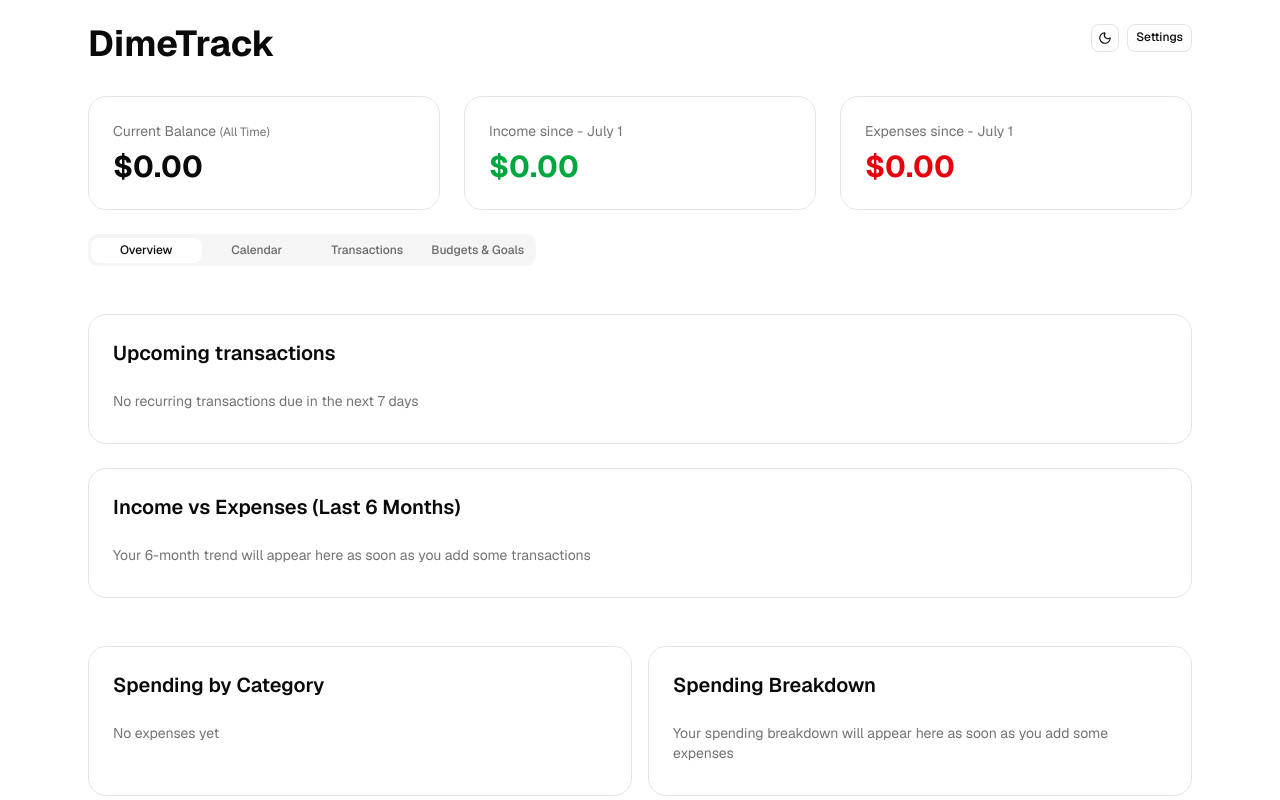
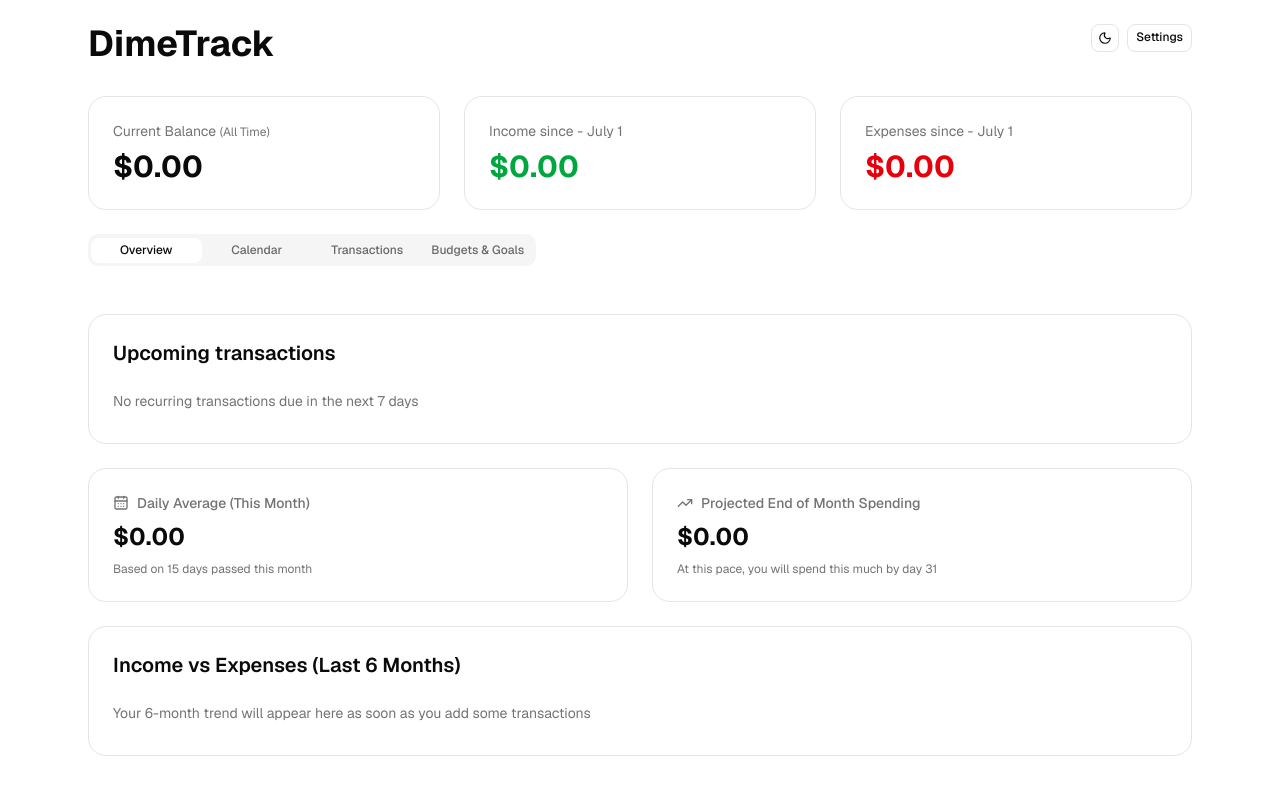
Before and after one commit to d3monas/DimeTrack, a Next.js app: page /app in a window 1280 px wide. Shown: the top 800 px of the page. Built offline with nearby package versions, Linux system fonts and the light colour scheme.

Commit message:
feat: create calculations & smartstats to display daily average & projected end of month spending

```diff
--- a/components/smartStats.tsx
+++ b/components/smartStats.tsx
@@ -1,4 +1,4 @@
-import type { LucideIcon } from "lucide-react";
+import { CalendarDays, TrendingUp, type LucideIcon } from "lucide-react";
 
 type SmartStatsThings = {
     monthlyExpenses: number
@@ -9,10 +9,10 @@ type StatCardThings = {
     icon: LucideIcon
     label: string
     value: string
-    subtext: string
+    subText: string
 }
 
-function StatCard({ icon: Icon, label, value, subtext }: StatCardThings) {
+function StatCard({ icon: Icon, label, value, subText }: StatCardThings) {
     return (
         <div className="rounded-2xl border p-4 sm:p-6 flex flex-col gap-2">
             <div className="flex items-center gap-2 text-muted-foreground">
@@ -20,10 +20,26 @@ function StatCard({ icon: Icon, label, value, subtext }: StatCardThings) {
                 <span className="text-sm font-medium">{label}</span>
             </div>
             <h3 className="text-2xl font-bold">{value}</h3>
-            <p className="text-xs text-muted-foreground">{subtext}</p>
+            <p className="text-xs text-muted-foreground">{subText}</p>
         </div>
     )
 }
 
 export function SmartStats({ monthlyExpenses, currencySymbol }: SmartStatsThings) {
+    const now = new Date()
+    const dayOfMonth = now.getDate()
+    const daysInMonth = new Date(now.getFullYear(), now.getMonth() + 1, 0).getDate()
+
+    const dailyAverage = dayOfMonth > 0 ? monthlyExpenses / dayOfMonth : 0
+    const projectedSpending = dailyAverage * daysInMonth
+
+    return (
+        <div className="mt-6 grid gap-4 md:grid-cols-2 sm:gap-6">
+            <StatCard icon={CalendarDays} label="Daily Average (This Month)" value={`${currencySymbol}${dailyAverage.toFixed(2)}`}
+            subText={`Based on ${dayOfMonth} days passed this month`} />
+
+            <StatCard icon={TrendingUp} label="Projected End of Month Spending" value={`${currencySymbol}${projectedSpending.toFixed(2)}`}
+            subText={`At this pace, you will spend this much by day ${daysInMonth}`} />
+        </div>
+    )
 }
```
